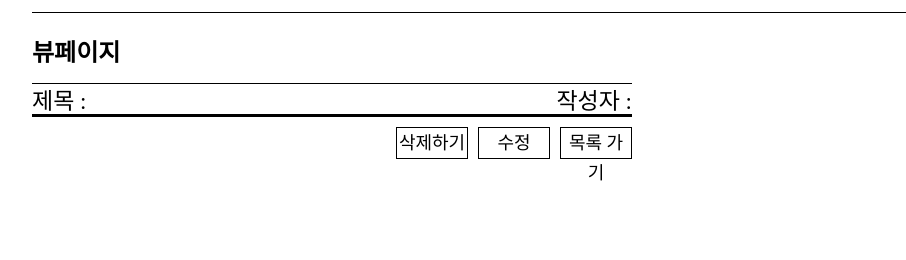
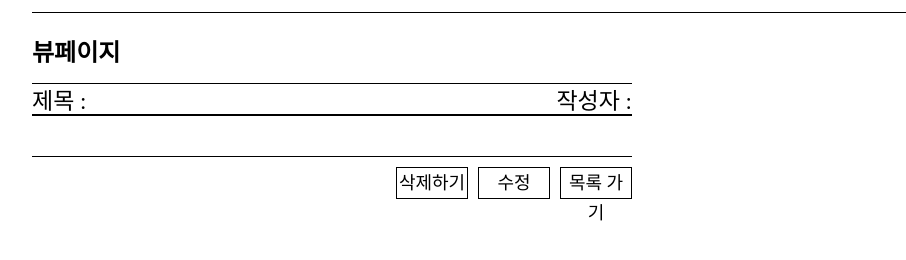
Before and after one commit to green-kong/220214-login-board, a website: page views/board/view.html in a window 1280 px wide. Shown: the part 64-324 px from the top of the page, without its empty margins (8-914 px from the left). Drawn offline with nearby package versions, Linux system fonts and the light colour scheme; files that its build step writes are made by us from their sources.

Commit message:
fix view.css

```diff
--- a/public/css/board/view.css
+++ b/public/css/board/view.css
@@ -16,6 +16,8 @@ h2 {
 #content_box {
   width: 600px;
   border-bottom: 1px solid black;
+  padding: 20px 10px;
+  box-sizing: border-box;
 }
 
 #button_container {
@@ -33,6 +35,7 @@ h2 {
   text-align: center;
   line-height: 30px;
   font-size: 18px;
+  cursor: pointer;
 }
 
 #button_container > form > input {
```
